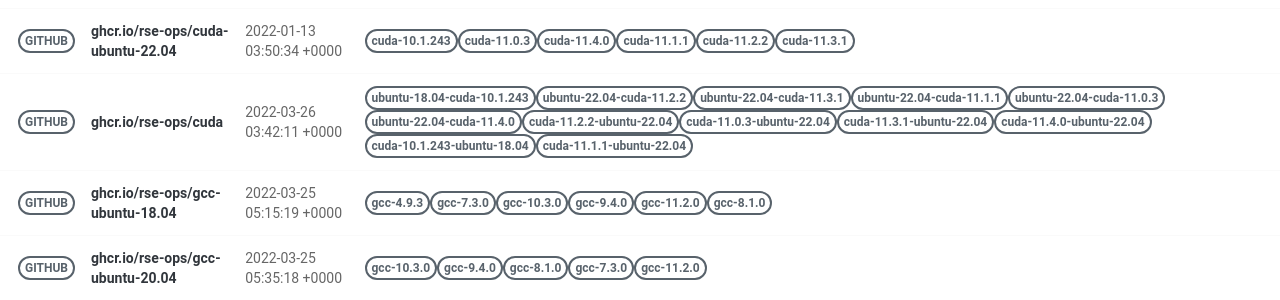
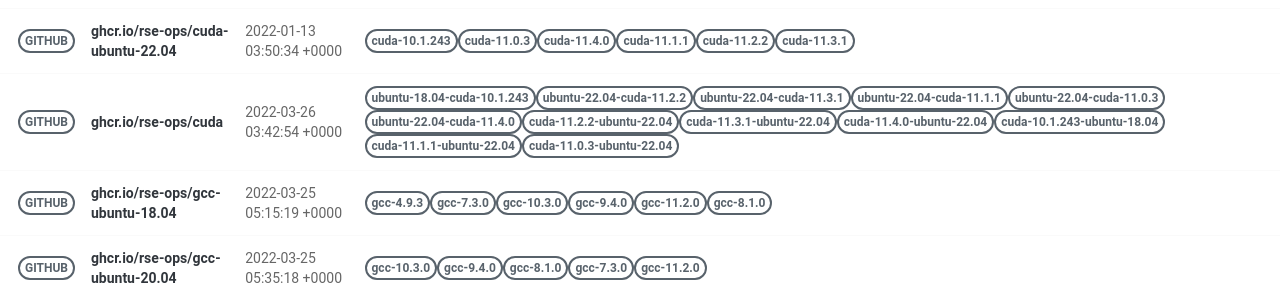
Before and after one commit to rse-ops/docker-images, a Jekyll site: the page built from pages/index.md, in a window 1280 px wide. Shown: the part 421-721 px from the top of the page. Built offline with Jekyll 4.4.1, drawn with Linux system fonts in a browser that asks for light colours; nearby versions of some CDN libraries.

Commit message:
Automated push to update library 2022-03-26

```diff
--- a/_library/ghcr.io-rse-ops-cuda.md
+++ b/_library/ghcr.io-rse-ops-cuda.md
@@ -1,7 +1,7 @@
 ---
 layout: container
 name: ghcr.io/rse-ops/cuda
-updated_at: 2022-03-26 03:42:11.800997
+updated_at: 2022-03-26 03:42:54.237963
 
 
 container_url: https://github.com/orgs/rse-ops/packages/container/package/cuda
@@ -27,9 +27,6 @@ versions:
  - tag: cuda-11.2.2-ubuntu-22.04
    dockerfile: https://github.com/rse-ops/docker-images/blob/main/ubuntu/cuda/Dockerfile
    manifest: https://crane.ggcr.dev/manifest/ghcr.io/rse-ops/cuda:cuda-11.2.2-ubuntu-22.04
- - tag: cuda-11.0.3-ubuntu-22.04
-   dockerfile: https://github.com/rse-ops/docker-images/blob/main/ubuntu/cuda/Dockerfile
-   manifest: https://crane.ggcr.dev/manifest/ghcr.io/rse-ops/cuda:cuda-11.0.3-ubuntu-22.04
  - tag: cuda-11.3.1-ubuntu-22.04
    dockerfile: https://github.com/rse-ops/docker-images/blob/main/ubuntu/cuda/Dockerfile
    manifest: https://crane.ggcr.dev/manifest/ghcr.io/rse-ops/cuda:cuda-11.3.1-ubuntu-22.04
```
Also changed, not shown: other parts of _library/ghcr.io-rse-ops-cuda.md (+3 -0 lines).
